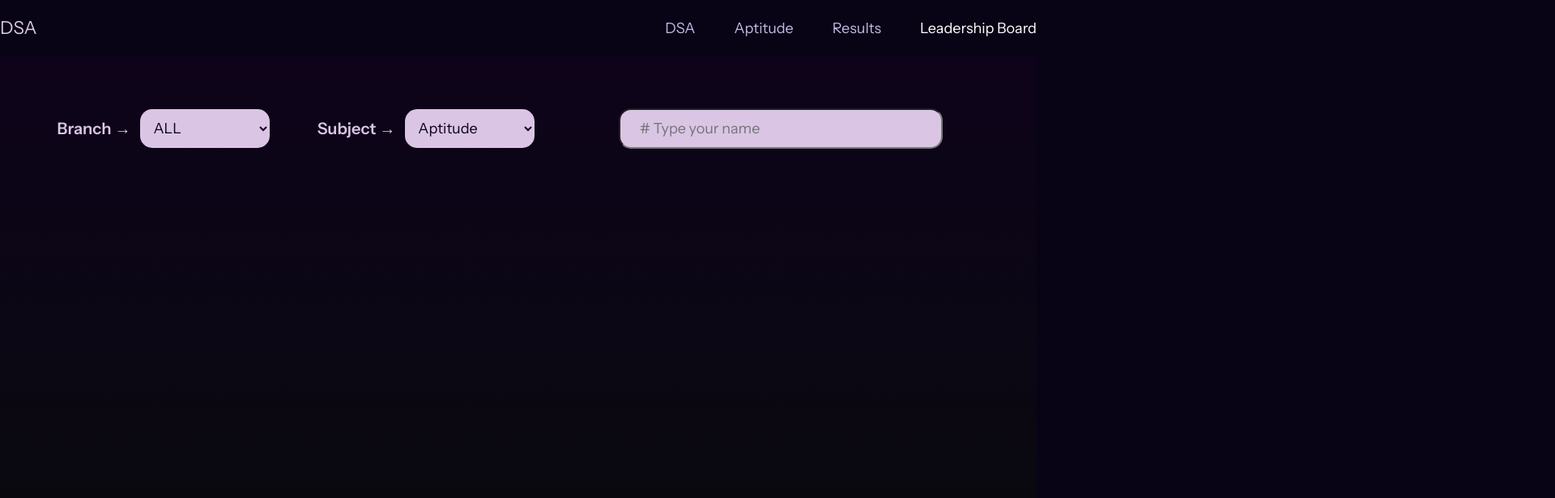
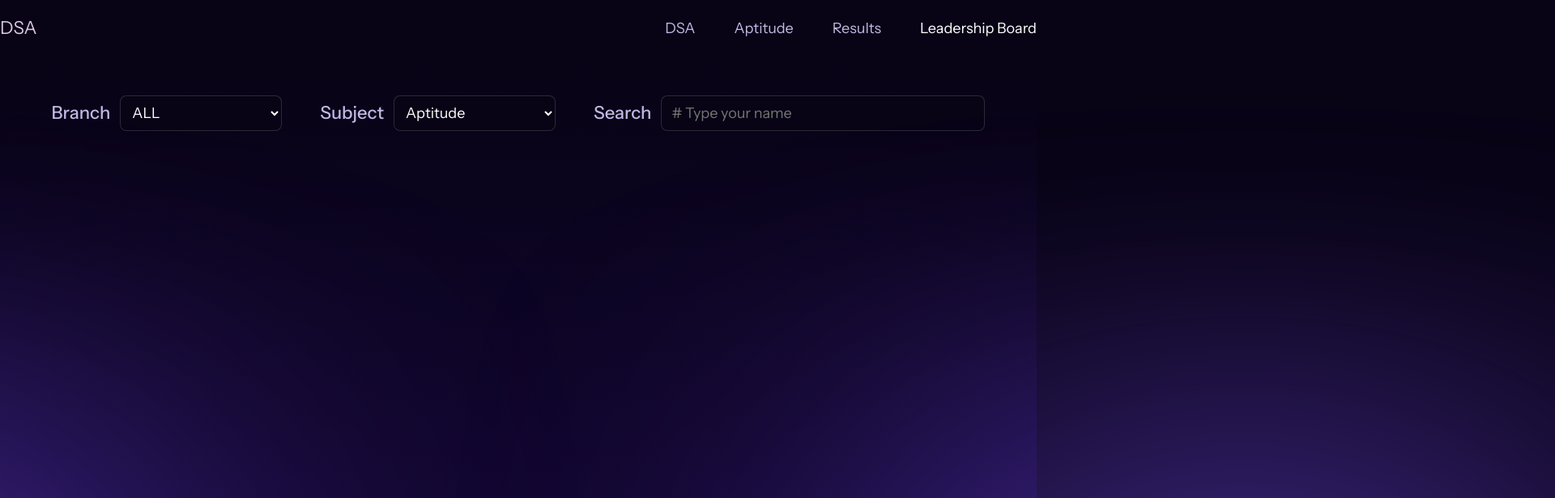
Before and after one commit to Akashmathad/DSA-Fronted, a React (Vite) app: page /leaderShip in a window 1280 px wide. Shown: the top 616 px of the page at 81% size, 1920 px wide, since content can reach past the window. Built offline with nearby package versions, Linux system fonts and the light colour scheme; the HTML template or start-up script is replaced by a standard one.

Commit message:
completed results and leardership

```diff
--- a/src/pages/HomePage.jsx
+++ b/src/pages/HomePage.jsx
@@ -23,16 +23,16 @@ function HomePage() {
           </div>
           <Footer>
             <div className="about-us">
-              <SiLinkedin className="icons" />
-              <FaXTwitter className="icons" />
-              <GrInstagram className="icons" />
+              <SiLinkedin className="social-icons" />
+              <FaXTwitter className="social-icons" />
+              <GrInstagram className="social-icons" />
               <p className="name">@Ganesh Margale</p>
             </div>
             <div className="copyright">&copy; All rights reserved</div>
             <div className="about-us">
-              <SiLinkedin className="icons" />
-              <FaXTwitter className="icons" />
-              <GrInstagram className="icons" />
+              <SiLinkedin className="social-icons" />
+              <FaXTwitter className="social-icons" />
+              <GrInstagram className="social-icons" />
               <p className="name">@Akash Mathad</p>
               <div className="gradient-circle bottom"></div>
             </div>
@@ -88,7 +88,7 @@ const Footer = styled.div`
     gap: 1.8rem;
   }
 
-  .icons {
+  .social-icons {
     cursor: pointer;
     font-size: 2.4rem;
     color: ${(props) => props.theme.colors.colorPrimaryLight};
--- a/src/pages/LeaderShip.jsx
+++ b/src/pages/LeaderShip.jsx
@@ -1,8 +1,6 @@
 import { useContext, useEffect, useState } from 'react';
 import styled from 'styled-components';
 import DisplayStats from '../utils/DisplayStats';
-import { colorPrimaryDarkest, colorPrimaryLightest } from '../styles/colors';
-import { defaultFontSize } from '../styles/defaults';
 import { AuthContext } from '../App';
 
 function LeaderShip() {
@@ -57,15 +55,16 @@ function LeaderShip() {
   console.log(finalResults);
 
   return (
-    <ResultsContainer>
+    <div className="height">
+      <ResultsContainer className="background">
         <div className="input-boxes">
           <div className="subject-box">
             <label htmlFor="contest" className="subject">
-            Branch &rarr;
+              Branch
             </label>
             <select
               name="contest"
-            className="subject-input"
+              className="details-input subject-input"
               id="contest"
               onChange={(e) => setBranch(e.target.value)}
             >
@@ -86,11 +85,11 @@ function LeaderShip() {
 
           <div className="subject-box">
             <label htmlFor="contest" className="subject">
-            Subject &rarr;
+              Subject
             </label>
             <select
               name="contest"
-            className="subject-input"
+              className="details-input subject-input"
               id="contest"
               onChange={(e) => setSubject(e.target.value)}
             >
@@ -103,9 +102,12 @@ function LeaderShip() {
             </select>
           </div>
 
-        <div className="search-box">
+          <div className="subject-box">
+            <label htmlFor="search" className="subject">
+              Search
+            </label>
             <input
-            className="search"
+              className="details-input search"
               type="text"
               value={search}
               onChange={(e) => setSearch(e.target.value)}
@@ -113,77 +115,21 @@ function LeaderShip() {
             />
           </div>
         </div>
-      <DisplayStats results={finalResults} />
+        {/* <DisplayStats results={finalResults} /> */}
       </ResultsContainer>
+      <div className="gradient-circle bottom right"></div>
+      <div className="gradient-circle bottom left"></div>
+    </div>
   );
 }
 
 const ResultsContainer = styled.div`
-  flex-grow: 1;
-  background-image: linear-gradient(
-    to bottom,
-    #0e031a,
-    #0c0517,
-    #0b0714,
-    #0a0810,
-    #0a0a0a
-  );
-
-  .input-boxes {
-    display: grid;
-    grid-template-columns: 27fr 27fr 46fr;
-    max-width: 120rem;
-    margin: 0 auto;
-    padding: 6.4rem 0;
-  }
-
-  .subject-box {
-    align-self: center;
-    justify-self: center;
-    display: flex;
-    gap: 1.2rem;
-    align-items: center;
-    justify-content: center;
-  }
-
-  .subject {
-    font-size: 2rem;
-    font-weight: 600;
-    color: ${colorPrimaryLightest};
-  }
+  width: 100%;
+  height: 100%;
 
   .subject-input {
-    width: 16rem;
-    padding: 1.2rem;
-    background-color: ${colorPrimaryLightest};
-    border-radius: 15px;
-    border: none;
-    font-size: ${defaultFontSize};
-    font-family: inherit;
-    color: ${colorPrimaryDarkest};
-  }
-
-  .search-box {
-    align-self: center;
-    justify-self: center;
-  }
-
-  .search {
-    padding: 1.2rem 2.4rem;
-    background-color: ${colorPrimaryLightest};
-    color: ${colorPrimaryDarkest};
-    font-size: ${defaultFontSize};
-    border-radius: 15px;
-    width: 40rem;
-    font-family: inherit;
-    transition: all 0.3s;
-    outline: none;
-    position: relative;
-
-    &:focus {
-      width: 45rem;
-      box-shadow: 0 0 1.2rem rgb(135, 38, 232, 0.5);
-    }
+    width: 20rem;
+    padding: 1rem;
   }
 `;
 
--- a/src/pages/Results.jsx
+++ b/src/pages/Results.jsx
@@ -1,8 +1,6 @@
 import { useContext, useEffect, useState } from 'react';
 import styled from 'styled-components';
 import DisplayStats from '../utils/DisplayStats';
-import { colorPrimaryDarkest, colorPrimaryLightest } from '../styles/colors';
-import { defaultFontSize } from '../styles/defaults';
 import { AuthContext } from '../App';
 
 function Results() {
@@ -75,15 +73,16 @@ function Results() {
   console.log(finalResults);
 
   return (
-    <ResultsContainer>
+    <div className="height">
+      <ResultsContainer className="background">
         <div className="input-boxes">
           <div className="subject-box">
             <label htmlFor="contest" className="subject">
-            Contest &rarr;
+              Contest
             </label>
             <select
               name="contest"
-            className="subject-input"
+              className="details-input result-input"
               id="contest"
               onChange={(e) => setContestNumber(e.target.value)}
             >
@@ -101,9 +100,12 @@ function Results() {
               ))}
             </select>
           </div>
-        <div className="search-box">
+          <div className="subject-box">
+            <label htmlFor="search" className="subject">
+              Search
+            </label>
             <input
-            className="search"
+              className="details-input search"
               type="text"
               value={search}
               onChange={(e) => setSearch(e.target.value)}
@@ -113,76 +115,15 @@ function Results() {
         </div>
         <DisplayStats results={finalResults} />
       </ResultsContainer>
+      <div className="gradient-circle bottom right"></div>
+      <div className="gradient-circle bottom left"></div>
+    </div>
   );
 }
 
 const ResultsContainer = styled.div`
-  flex-grow: 1;
-  background-image: linear-gradient(
-    to bottom,
-    #0e031a,
-    #0c0517,
-    #0b0714,
-    #0a0810,
-    #0a0a0a
-  );
-
-  .input-boxes {
-    display: grid;
-    grid-template-columns: 1fr 1fr;
-    max-width: 120rem;
-    margin: 0 auto;
-    padding: 6.4rem 0;
-  }
-
-  .subject-box {
-    align-self: center;
-    justify-self: center;
-    display: flex;
-    gap: 1.2rem;
-    align-items: center;
-    justify-content: center;
-  }
-
-  .subject {
-    font-size: 2rem;
-    font-weight: 600;
-    color: ${colorPrimaryLightest};
-  }
-
-  .subject-input {
-    width: 30rem;
-    padding: 1.2rem;
-    background-color: ${colorPrimaryLightest};
-    border-radius: 15px;
-    border: none;
-    font-size: ${defaultFontSize};
-    font-family: inherit;
-    color: ${colorPrimaryDarkest};
-  }
-
-  .search-box {
-    align-self: center;
-    justify-self: center;
-  }
-
-  .search {
-    padding: 1.2rem 2.4rem;
-    background-color: ${colorPrimaryLightest};
-    color: ${colorPrimaryDarkest};
-    font-size: ${defaultFontSize};
-    border-radius: 15px;
-    width: 40rem;
-    font-family: inherit;
-    transition: all 0.3s;
-    outline: none;
-    position: relative;
-
-    &:focus {
-      width: 45rem;
-      box-shadow: 0 0 1.2rem rgb(135, 38, 232, 0.5);
-    }
-  }
+  width: 100%;
+  height: 100%;
 `;
 
 export default Results;
--- a/src/styles/GlobalStyles.js
+++ b/src/styles/GlobalStyles.js
@@ -61,12 +61,12 @@ body {
 .background{
   width: 100%;
   background-image: linear-gradient(rgba(0, 0, 0, 0), rgba(90, 33, 255, .15));
-
 }
 
 .height{
   width: 100%;
   height: 88.4vh;
+  overflow: hidden;
 }
 
 
@@ -93,6 +93,13 @@ body {
     transform: translate(-50%);
 }
 
+.gradient-circle.left {
+    left:-20%;
+}
+.gradient-circle.right {
+    left: 120%
+}
+
 .gradient-circle.topest {
     left: 50%;
     top: -25rem;
@@ -114,6 +121,8 @@ body {
 .gradient-line.bottom{
   bottom: 0;
 }
+
+
 
 //signup / login
 
@@ -154,6 +163,9 @@ body {
     padding: 1rem 4.8rem;
     height: 4.4rem;
     font-family: inherit;
+    display: flex;
+    align-items: center;
+    justify-content: center;
     background-color: ${(props) => props.theme.colors.colorBlack};
     border: 1px solid rgba(255, 255, 255, 0.15);
     border-radius: 8px;
@@ -224,6 +236,45 @@ body {
     transition: all 0.3s;
   }
 
+//results and leadership
+
+.input-boxes {
+    display: flex;
+    justify-content: space-around;
+    max-width: 120rem;
+    margin: 0 auto;
+    padding: 4.8rem 0;
+  }
+
+  .subject-box {
+    align-self: center;
+    justify-self: center;
+    display: flex;
+    gap: 1.2rem;
+    align-items: center;
+    justify-content: center;
+  }
+
+  .subject {
+    font-size: 2.2rem;
+    font-weight: 500;
+    color: ${(props) => props.theme.colors.colorPrimaryLightest};
+  }
+
+  .result-input {
+    padding: 1rem;
+  }
+
+  .search {
+    padding: 1.2rem;
+    outline: none;
+    position: relative;
+
+    &:focus {
+      box-shadow: 0 0 1.2rem ${(props) => props.theme.colors.colorPrimary};
+    }
+  }
+
 `;
 
 export default GlobalStyles;
--- a/src/utils/AppLayout.jsx
+++ b/src/utils/AppLayout.jsx
@@ -10,9 +10,7 @@ function AppLayout() {
         <Logo />
         <Navbar />
       </MainContainer>
-      <div className="height">
-        <Outlet />
-      </div>
+      <Outlet />
     </>
   );
 }
```
Lines whose indentation alone changed are shown as unchanged.
